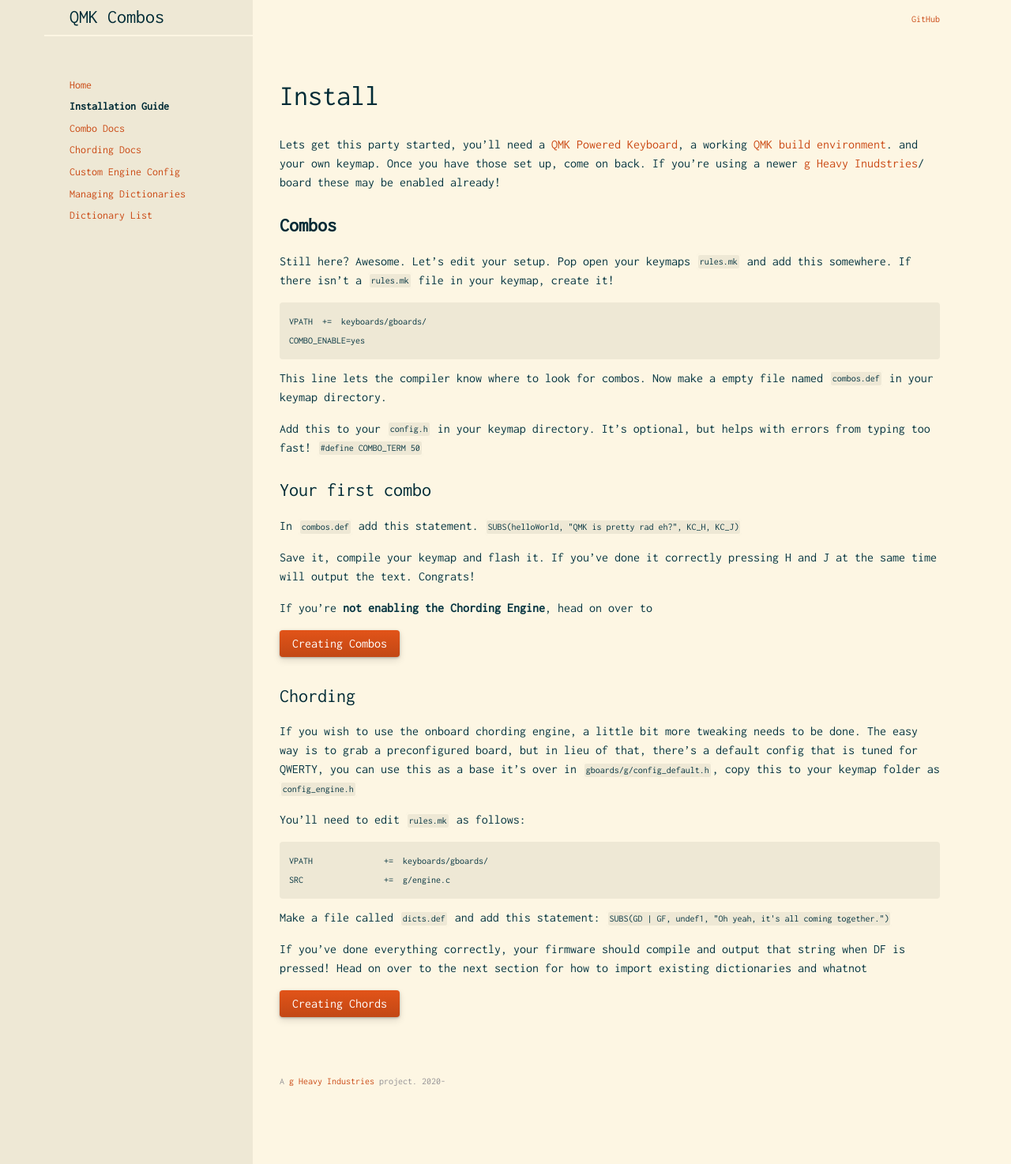
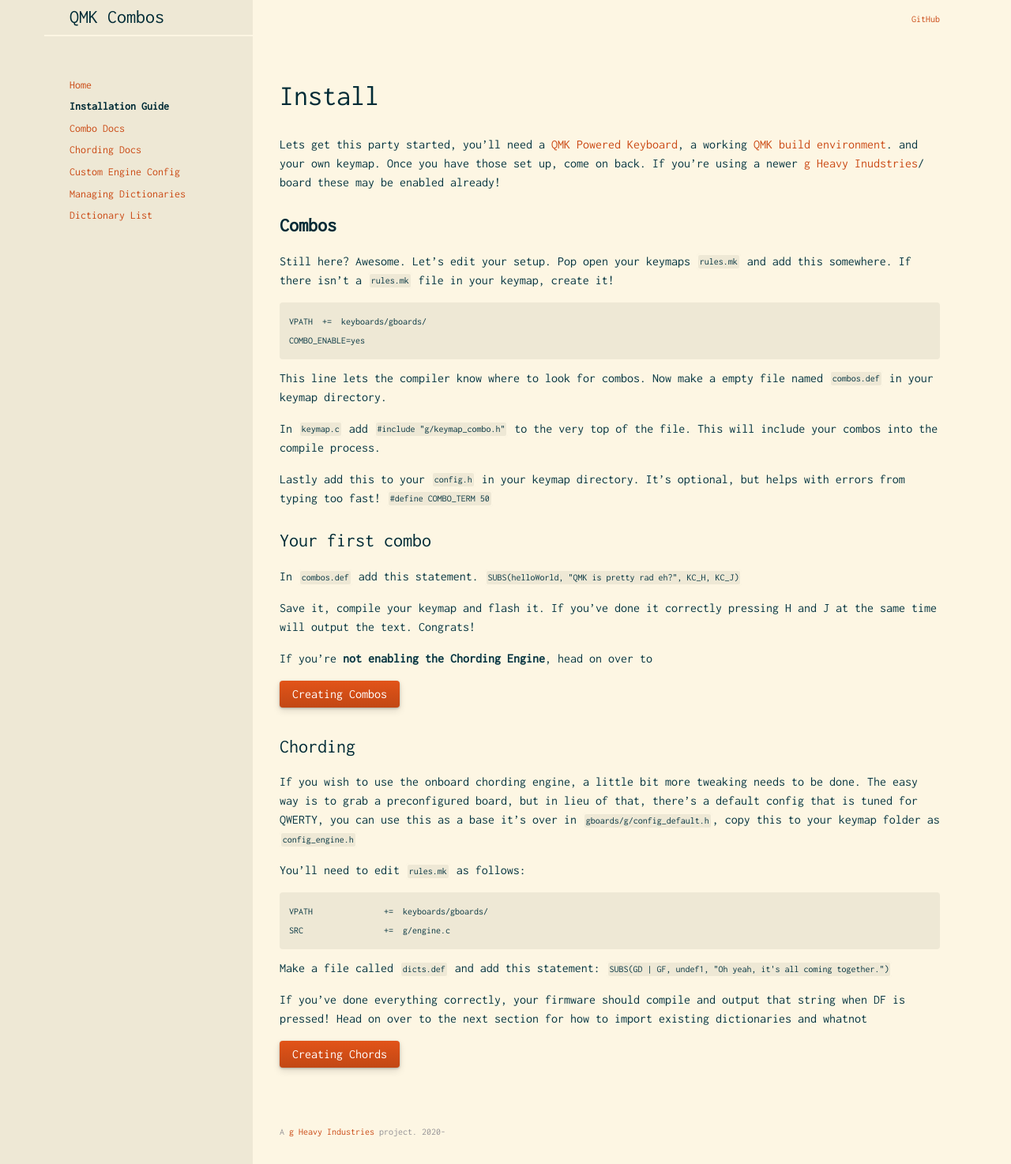
Before and after one commit to qmk-combos/qmk-combos.github.io, a Jekyll site: the page built from docs/install.md, in a window 1280 px wide. Shown: the whole page at 79% size. Built offline with Jekyll 4.4.1, drawn with Linux system fonts in a browser that asks for light colours.

Commit message:
updated install

````diff
--- a/docs/install.md
+++ b/docs/install.md
@@ -20,7 +20,9 @@ COMBO_ENABLE=yes
 
 This line lets the compiler know where to look for combos. Now make a empty file named ```combos.def``` in your keymap directory.
 
-Add this to your ```config.h``` in your keymap directory. It's optional, but helps with errors from typing too fast! ```#define COMBO_TERM 50```
+In ```keymap.c``` add ```#include "g/keymap_combo.h"``` to the very top of the file. This will include your combos into the compile process.
+
+Lastly add this to your ```config.h``` in your keymap directory. It's optional, but helps with errors from typing too fast! ```#define COMBO_TERM 50```
 
 ## Your first combo
 In ```combos.def``` add this statement.
````
